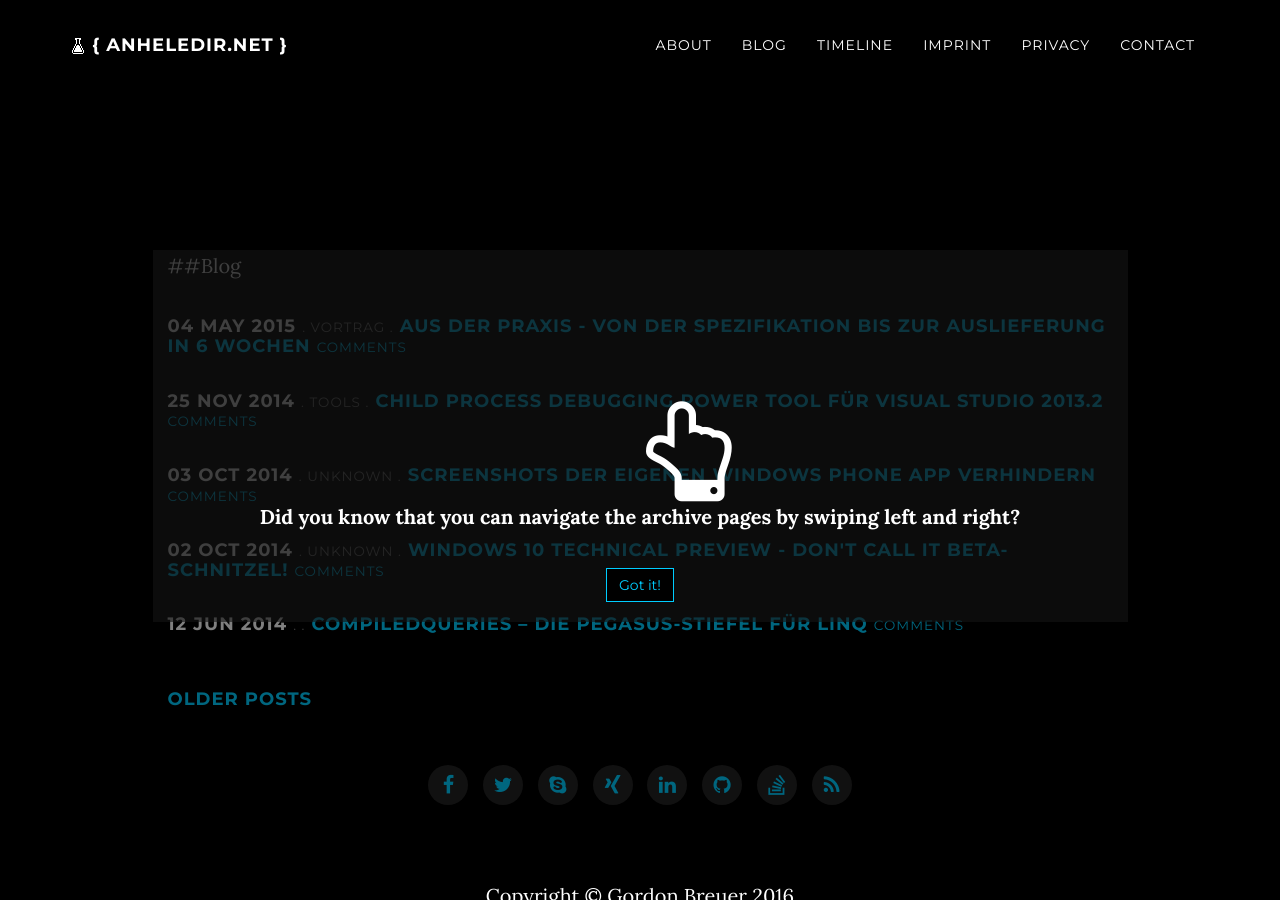
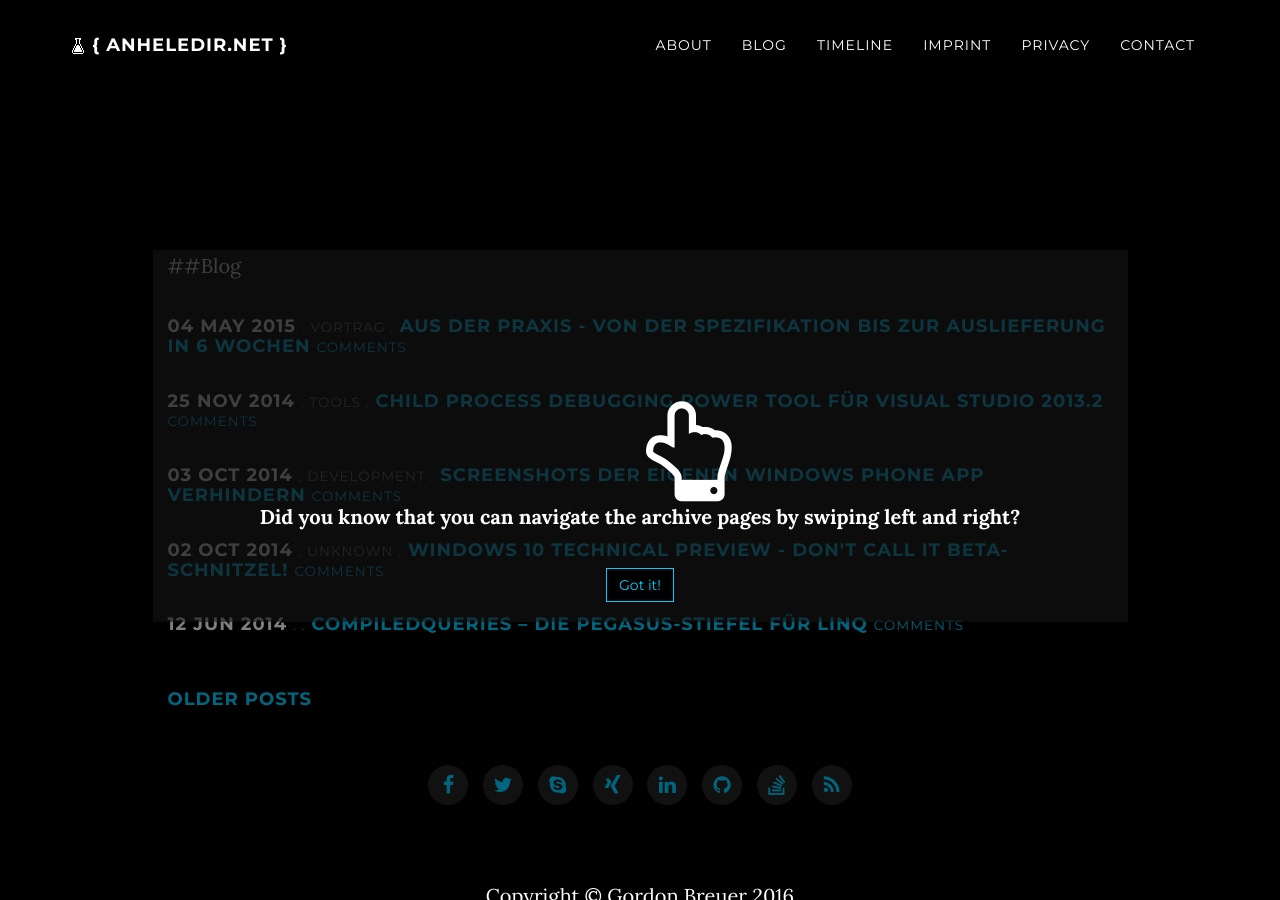
Before and after one commit to Anheledir/anheledir.NET, a Jekyll site: the page built from blog/index.html, in a window 1280 px wide and 900 px high. Built offline with Jekyll 4.4.1, drawn with Linux system fonts in a browser that asks for light colours; nearby versions of some CDN libraries; the list of posts is cut into pages by our own code; comment, search, counter and statistics services are not loaded.

Commit message:
Update 2014-10-03-screenshots-der-eigenen-windows-phone-app-verhindern.md

```diff
--- a/_posts/2014-10-03-screenshots-der-eigenen-windows-phone-app-verhindern.md
+++ b/_posts/2014-10-03-screenshots-der-eigenen-windows-phone-app-verhindern.md
@@ -2,8 +2,8 @@
 layout: post
 section-type: post
 title: Screenshots der eigenen Windows Phone App verhindern
-category: Unknown
-tags: []
+category: Development
+tags: [mobile, windows phone, silverlight, winprt]
 ---
 <a href="http://anheledirwp.blob.core.windows.net/wordpress/2014/10/CaptureProtectedContent.png"><img class="alignright size-thumbnail wp-image-7178" src="http://anheledirwp.blob.core.windows.net/wordpress/2014/10/CaptureProtectedContent-150x150.png" alt="Cannot capture protected Content" width="150" height="150" /></a>Es kann Situationen geben, in denen man gerne verhindern möchte, dass der Benutzer der eigenen App einen Screenshot (Lautstärke hoch + Ein-/Aus-Button kurz drücken) erstellen kann. Sei es während der Darstellung von internen Zahlen / Daten im Enterprise-Umfeld, oder auch bei einer App wie Snapchat.
 
```
